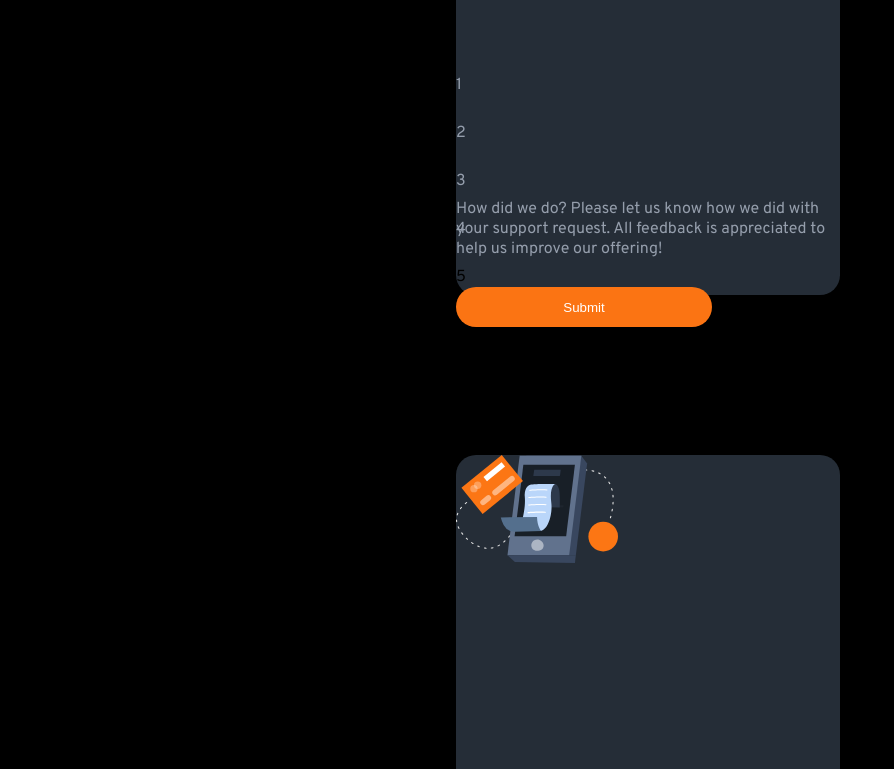
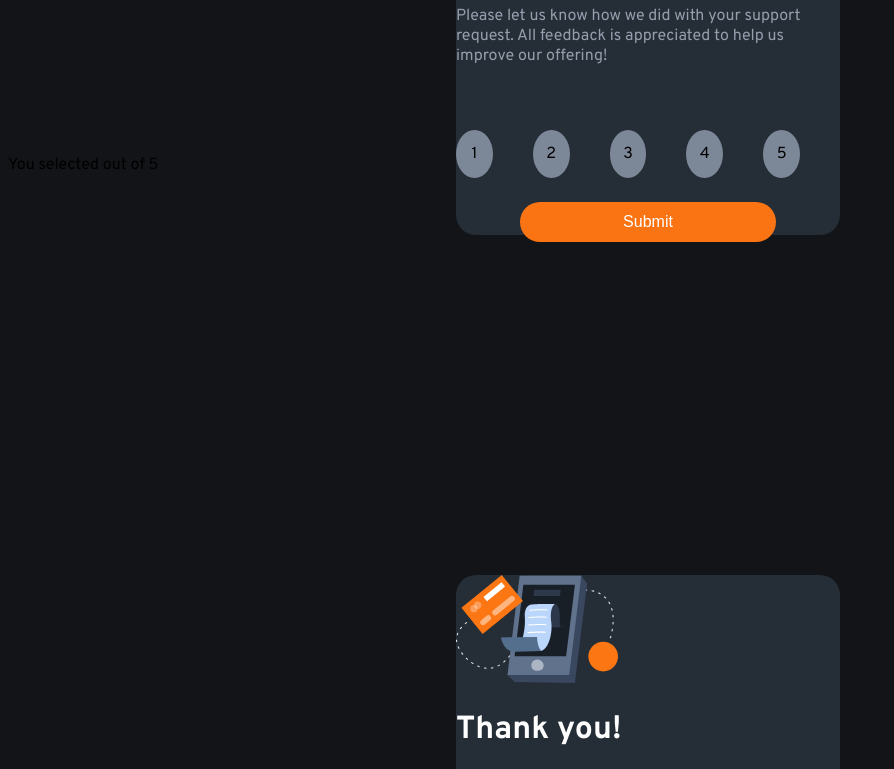
Before and after one commit to pablogoes-lang/interactive-rating-component-main, a plain HTML site: page index.html in a window 1280 px wide. Shown: the part 233-1002 px from the top of the page, without its empty margins (0-894 px from the left). Drawn offline with Linux system fonts and the light colour scheme.

Commit message:
Add files via upload

```diff
--- a/index.html
+++ b/index.html
@@ -3,10 +3,10 @@
 <head>
   <meta charset="UTF-8">
   <meta name="viewport" content="width=device-width, initial-scale=1.0"> <!-- displays site properly based on user's device -->
-  <link rel="preconnect" href="https://fonts.googleapis.com">
+
+  <link rel="icon" type="image/png" sizes="3<link rel="preconnect" href="https://fonts.googleapis.com">
   <link rel="preconnect" href="https://fonts.gstatic.com" crossorigin>
-  <link href="https://fonts.googleapis.com/css2?family=Overpass:wght@400;700&display=swap" rel="stylesheet">
-  <link rel="icon" type="image/png" sizes="32x32" href="./images/favicon-32x32.png">
+  <link href="https://fonts.googleapis.com/css2?family=Overpass:wght@400;700&display=swap" rel="stylesheet">2x32" href="./images/favicon-32x32.png">
   <link rel="stylesheet" href="style.css">
   <title>Frontend Mentor | Interactive rating component</title>
 
@@ -17,53 +17,47 @@
   </style>
 </head>
 <body>
-<div class="card1">
+
   <!-- Rating state start -->
 
-  <div class="circulo">
-  <img src="./images/icon-star.svg" alt="">
+  <div class="card1">
+   <div id="estrela" class="circulo">
+    <img src="./images/icon-star.svg" alt="">
+   </div> <div class="text">
+<h1>How did we do?</h1>
+<p>
+  Please let us know how we did with your support request. All feedback is appreciated
+  to help us improve our offering!</p>
 </div>
-  <p>
-    How did we do?
+<div class="container">
+  <div  class="circulo"> 1 </div>
+  <div  class="circulo"> 2 </div>
+  <div  class="circulo"> 3 </div>
+  <div  class="circulo"> 4 </div>
+  <div  class="circulo"> 5 </div>
+</div>
 
-  Please let us know how we did with your support request. All feedback is appreciated
-  to help us improve our offering!
+ <button>Submit</button>
+</p>
+</div>
+  <!-- Rating state end -->
 
-  <div class="circulo">
-    1
-  </div>
-  <div class="circulo">
-    2
-  </div>
-   <div class="circulo">3
+  <!-- Thank you state start -->
 
-   </div>
-   <div class="circulo">4
-
-   </div>
-   <div class="">5
-
-   </div>
-
-  <button>Submit</button>
-
-</p></div>
+  You selected <!-- Add rating here --> out of 5
 <div class="card">
   <img src="./images/illustration-thank-you.svg" alt="">
-  <p> <!-- Rating state end -->
+  <h1>Thank you!</h1>
+<p>
 
-  <!-- Thank you state start -->
-  You selected <!-- Add rating here --> out of 5
-
-  Thank you!
 
   We appreciate you taking the time to give a rating. If you ever need more support,
   don’t hesitate to get in touch!
-
+</p>
+</div>
   <!-- Thank you state end -->
-</p></div>
 
 
-  </div>
+
 </body>
 </html>
--- a/style.css
+++ b/style.css
@@ -1,46 +1,100 @@
 body{
-    background-color: black;
+    background-color: hsl(216, 12%, 8%);
     font-family: 'Overpass', sans-serif;
 }
+.container {
+  display: flex;
+  position: relative;
+  top: 6vh;
+}
+.container{
+  text-align: center;
+  display: flex;
+  justify-content: right;
+  align-items: center;
+}
+.circulo {
+  width: 30px;
+  height: 30px;
+
+
+  display: flex;
+  justify-content: center;
+  align-items: center;
+  margin-right: 40px; /* Adicione o espaçamento desejado */
+}
+
 
 .card1{
-    background-color:hsl(213, 19%,18%);
+    background-color: hsl(213, 19%, 18%);
   width: 30vw;
 height: 45vh;
+
 border-radius: 20px;
 position: relative;
 left: 35vw;
-    top: 20vh;
+top: 10vh;
 }
+
 .card{
-    background-color:hsl(213, 19%,18%);
+    background-color: hsl(213, 19%, 18%);
   width: 30vw;
 height: 45vh;
+
 border-radius: 20px;
 position: relative;
 left: 35vw;
-    top: 40vh;
+top: 50vh;
+}
+p{
+  position: relative;
+
+  color: hsl(217, 12%, 63%);
+
 }
 
-p{
+.texto{
     position: relative;
-    top: 25vh;
-    color:  hsl(217, 12%, 63%);
-
-
+    left: 1.5vw;
+}
+h1{
+    color: white;
 }
 .circulo{
     width: 3vw;
     height: 6vh;
-    background:-webkit-gradient()(216, 12%, 54%);
+    background-color:hsl(216, 12%, 54%);
     border-radius: 100%;
-color:hsl(217, 12%, 63%) ;
+
 }
-button{
-    background-color:hsl(25,97%,53%);
+
+.btn {
+  display: flex;
+  justify-content: center;
+  align-items: center;
+  height: 100vh;
+}
+
+button {
+  background-color: hsl(25, 97%, 53%);
   color: white;
   width: 20vw;
   height: 5vh;
   border-radius: 70px;
-border-style:none ;
+  border: none;
+  display: flex;
+  justify-content: center;
+  align-items: center;
+  cursor: pointer;
+  font-size: 1rem;
+  justify-content: centerSS;
+  position: relative;
+  top: 9vh;
+  left: 5vw;
 }
+
+#estrela{
+    position: relative;
+    left: 1.6vw;
+    top: 2vh;
+}
```
Lines whose indentation alone changed are shown as unchanged.
